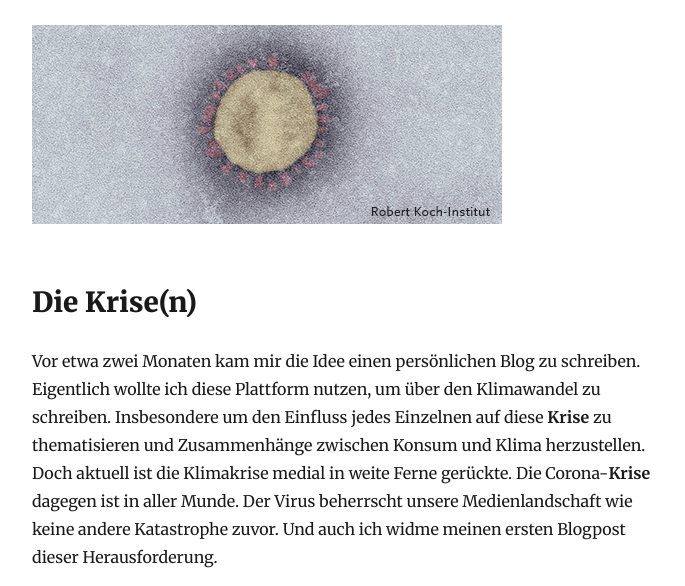
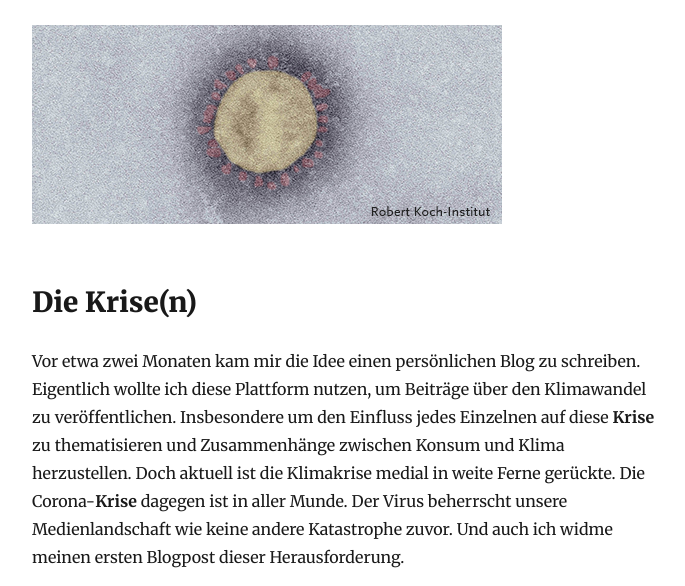
Before and after one commit to kutzilla/kutzilla.github.io, a Gatsby site: page /covid-19/ in a window 1280 px wide. Shown: the part 214-800 px from the top of the page, without its empty margins (293-978 px from the left). Built offline with nearby package versions, Linux system fonts and the light colour scheme; Gatsby itself is replaced by a stand-in of ours; some packages are replaced by stand-ins of ours.

Commit message:
Kleinere Anpassung

```diff
--- a/content/blog/covid-19/index.md
+++ b/content/blog/covid-19/index.md
@@ -8,7 +8,7 @@ description: "Die COVID-19-Krise und unsere Chancen"
 
 ## Die Krise(n)
 
-Vor etwa zwei Monaten kam mir die Idee einen persönlichen Blog zu schreiben. Eigentlich wollte ich diese Plattform nutzen, um über den Klimawandel zu schreiben. Insbesondere um den Einfluss jedes Einzelnen auf diese **Krise** zu thematisieren und Zusammenhänge zwischen Konsum und Klima herzustellen.
+Vor etwa zwei Monaten kam mir die Idee einen persönlichen Blog zu schreiben. Eigentlich wollte ich diese Plattform nutzen, um Beiträge über den Klimawandel zu veröffentlichen. Insbesondere um den Einfluss jedes Einzelnen auf diese **Krise** zu thematisieren und Zusammenhänge zwischen Konsum und Klima herzustellen.
 Doch aktuell ist die Klimakrise medial in weite Ferne gerückte. Die Corona-**Krise** dagegen ist in aller Munde. Der Virus beherrscht unsere Medienlandschaft wie keine andere Katastrophe zuvor. Und auch ich widme meinen ersten Blogpost dieser Herausforderung.
 
 ## Die Fakten
```
